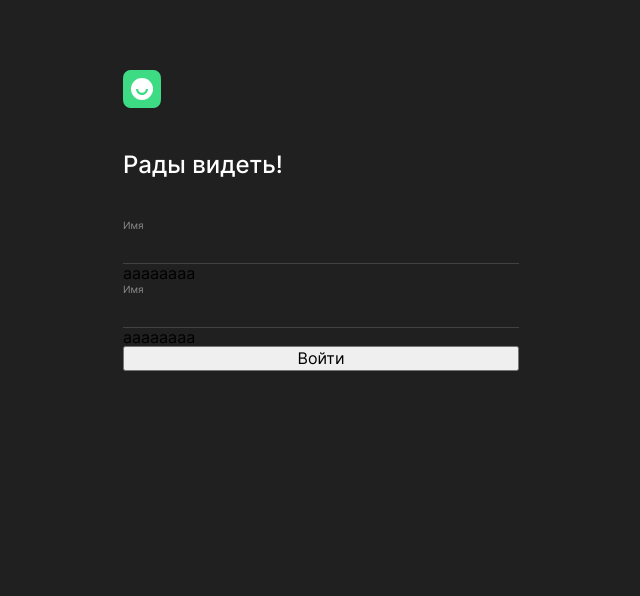
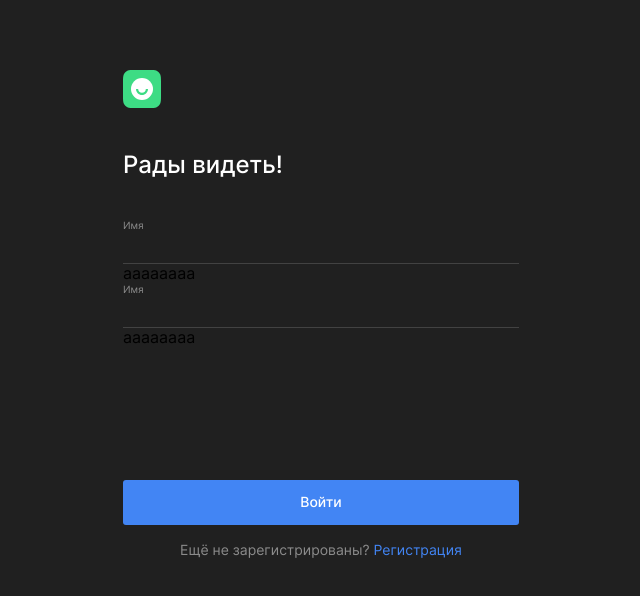
Before and after one commit to IllarionCorp/movies-explorer-frontend, a React (Create React App) app: page /signin in a window 1280 px wide. Shown: the top 596 px of the page, without its empty margins (319-959 px from the left). Built offline with nearby package versions, Linux system fonts and the light colour scheme.

Commit message:
верстка логина почти завершена

```diff
--- a/src/components/Form/Form.css
+++ b/src/components/Form/Form.css
@@ -32,3 +32,42 @@
     color: #FFFFFF;
     padding-bottom: 10px;
 }
+
+.form__submit-button {
+    padding: 0;
+    border: none;
+    background: #4285F4;
+    border-radius: 3px;
+    margin-top: 134px;
+    padding-top: 13px;
+    padding-bottom: 15px;
+    font-family: Inter;
+    font-style: normal;
+    font-weight: 500;
+    font-size: 14px;
+    line-height: 17px;
+    text-align: center;
+    color: #FFFFFF;
+}
+
+.form__question {
+    font-style: normal;
+    font-weight: normal;
+    font-size: 14px;
+    line-height: 17px;
+    text-align: center;
+    color: #8B8B8B;
+    margin: 0;
+    margin-top: 16px;
+}
+
+.reg__link {
+    font-style: normal;
+    font-weight: normal;
+    font-size: 14px;
+    line-height: 17px;
+    text-align: center;
+    color: #4285F4;
+    margin: 0;
+    text-decoration: none;
+}
--- a/src/components/Form/Form.js
+++ b/src/components/Form/Form.js
@@ -1,3 +1,4 @@
+import { Link } from 'react-router-dom';
 import './Form.css';
 
 export default function Form(props) {
@@ -10,6 +11,7 @@ export default function Form(props) {
                 <input className='form__input' />
                 <span className='form__error'>aaaaaaaa</span>
             <button type="submit" className='form__submit-button'>{props.buttonText}</button>
+            <p className='form__question'>Ещё не зарегистрированы? <Link to={'/'} className='reg__link'>Регистрация</Link></p>
         </form>
     );
 }
```
